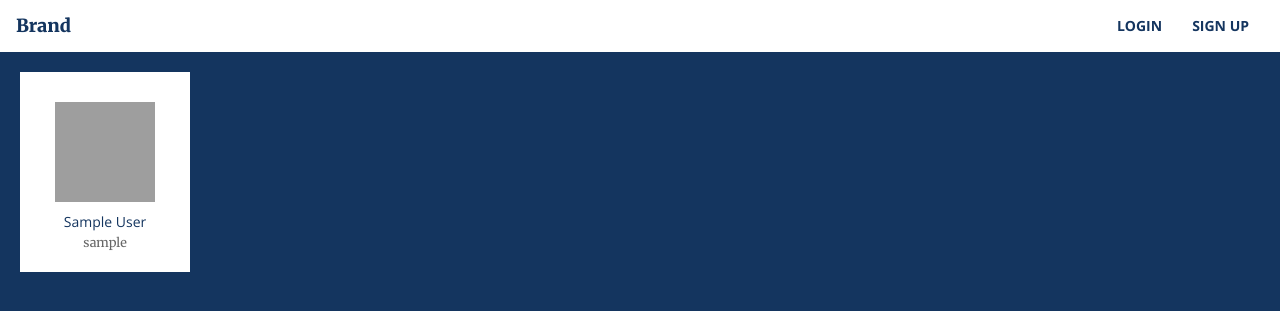
After one commit to jaredasch/Social-Platform-Tutorial, a Flask app: page /users in a window 1280 px wide. The commit adds this page. Shown: the top 311 px of the page. Run offline with Flask 2, Linux system fonts and the light colour scheme; tables that the repository leaves empty hold one stand-in row (values such as "Sample post"); some libraries are stand-ins or nearby versions; grey boxes are pictures that could not be loaded.

Commit message:
Added all users page

```diff
--- a/app/static/css/base.css
+++ b/app/static/css/base.css
@@ -288,3 +288,27 @@ form p {
 .follow-container {
     text-align: center;
 }
+
+.user {
+    background-color: white;
+    width: 170px;
+    text-align: center;
+    padding: 20px;
+    margin: 20px 10px 20px 20px;
+    display: inline-block;
+}
+
+.user .username {
+    font-size: 0.9em;
+    color: #666;
+}
+.user .profile-pic {
+    background-size: cover !important;
+    width: 100px;
+    height: 100px;
+    margin: 10px auto 10px auto;
+}
+
+.user a {
+    display: block;
+}
--- /dev/null
+++ b/app/templates/user/users.html
@@ -0,0 +1,14 @@
+{% extends "base.html" %}
+{% block content %}
+
+    {% for user in users %}
+
+        <div class="user">
+            <div class="profile-pic" style="background: url('https://s3.amazonaws.com/FringeBucket/default-user.png') 50% 50% no-repeat;"></div>
+            <a href="{{ url_for("profile",user=user.username) }}">{{ user.fname }} {{ user.lname }}</a>
+            <span class="username">{{ user.username }}</span>
+        </div>
+
+    {% endfor %}
+
+{% endblock %}
--- a/app/views.py
+++ b/app/views.py
@@ -34,6 +34,8 @@ def signup():
         new_user.set_password(form.password.data)
         db.session.add(new_user)
         db.session.commit()
+        db.session.add(new_user.follow(new_user))
+        db.session.commit()
         login_user(new_user)
         return redirect(url_for("index"))
     return render_template("general/signup.html", title="Sign Up", form=form)
@@ -58,7 +60,7 @@ def profile(user):
     delete_form = DeletePost()
     user = models.User.query.filter_by(username=user).one()
     posts = models.Post.query.filter_by(author=user).order_by("date desc")
-    return render_template("user/profile.html", user=user, posts=posts, title=user.fname + "'s Profile", delete_form=delete_form)
+    return render_template("user/profile.html", user=user, posts=posts, title="%s %s" % (user.fname, user.lname), delete_form=delete_form)
 
 
 @app.route('/post', methods=['POST'])
@@ -109,3 +111,8 @@ def unfollow(username):
     db.session.add(user)
     db.session.commit()
     return redirect(url_for("profile", user=username))
+
+@app.route('/users', methods=["GET"])
+def users():
+    users = models.User.query.all()
+    return render_template("user/users.html", title="All Users", users=users)
```
Also changed, not shown: app/templates/user/index.html (+8 -6 lines).
